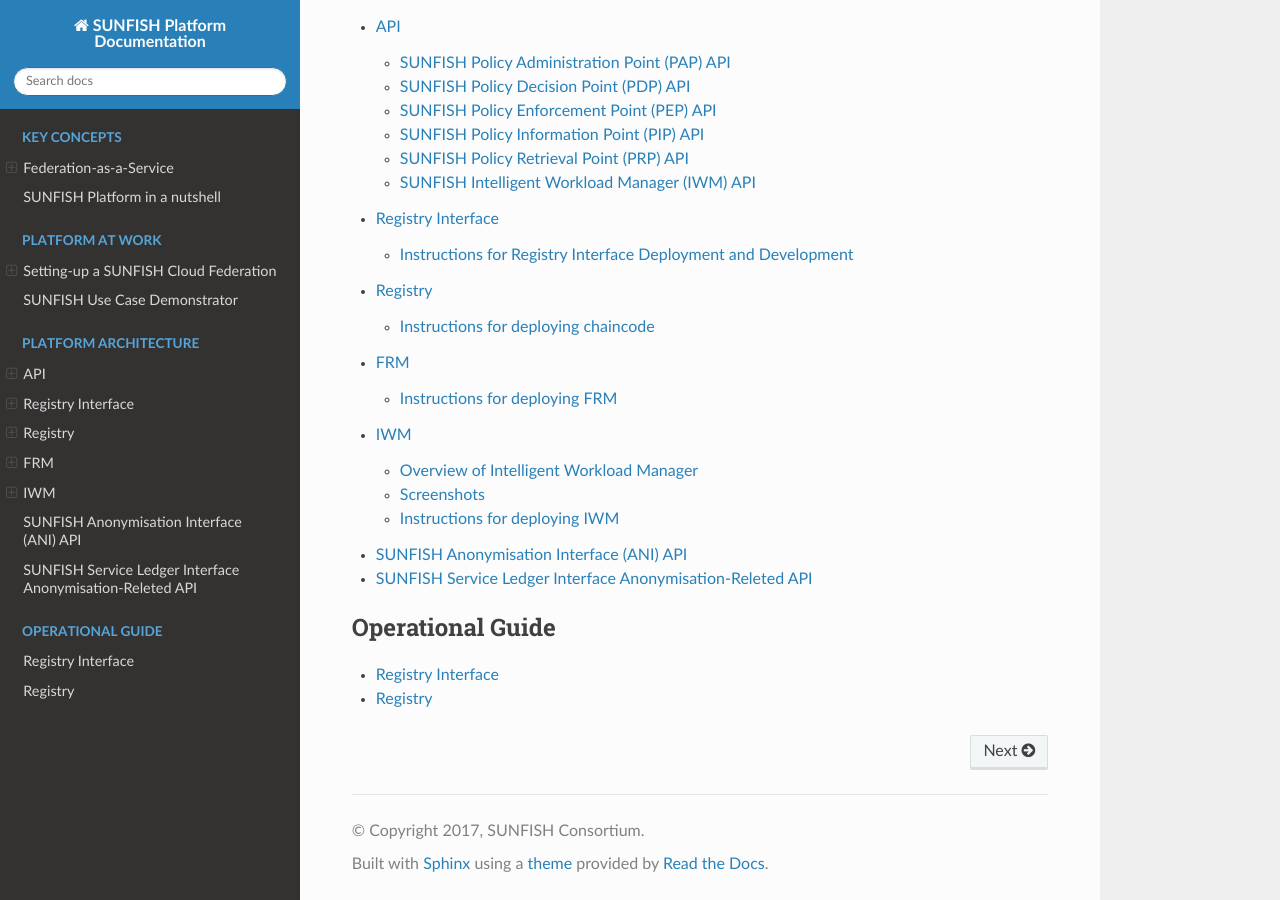
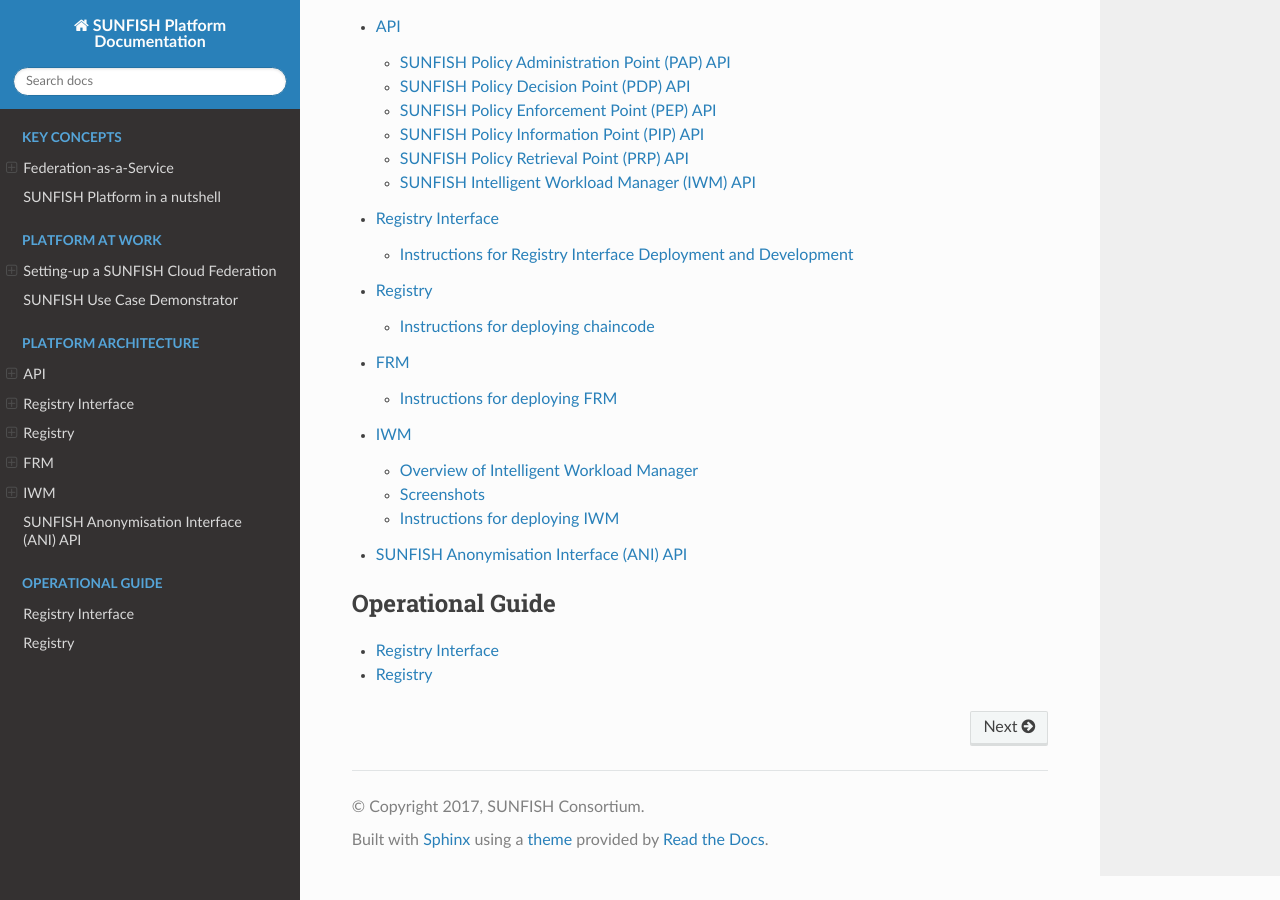
Before and after one commit to sunfish-prj/Platform-docs, a Sphinx documentation site: the page built from docs/index.rst, in a window 1280 px wide and 900 px high, scrolled down 601 px. Built offline with Sphinx 7.4.7 and the Read the Docs theme 2.0.0, drawn with Linux system fonts in a browser that asks for light colours.

Commit message:
cleaned up

```diff
--- a/docs/anonymisation/RI_AN.rst
+++ /dev/null
@@ -1,11 +0,0 @@
-SUNFISH Service Ledger Interface Anonymisation-Releted API
-==========================================================
-
-Anonymisation releted API in Service Ledger Interface
-
-**Version:** 1.0.0
-
-| **Contact information:**
-| Runshan Hu
-| runsh.hu@gmail.com
-|
--- a/docs/index.rst
+++ b/docs/index.rst
@@ -33,8 +33,6 @@
    FRM
    iwm
    anonymisation/ANI.rst
-   anonymisation/RI_AN.rst
-
 
 .. toctree::
    :maxdepth: 2
```
